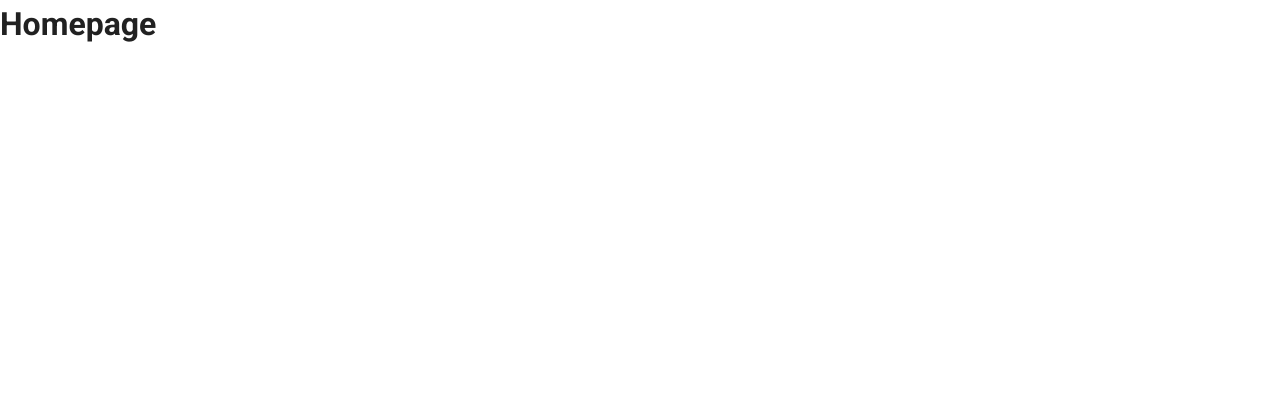
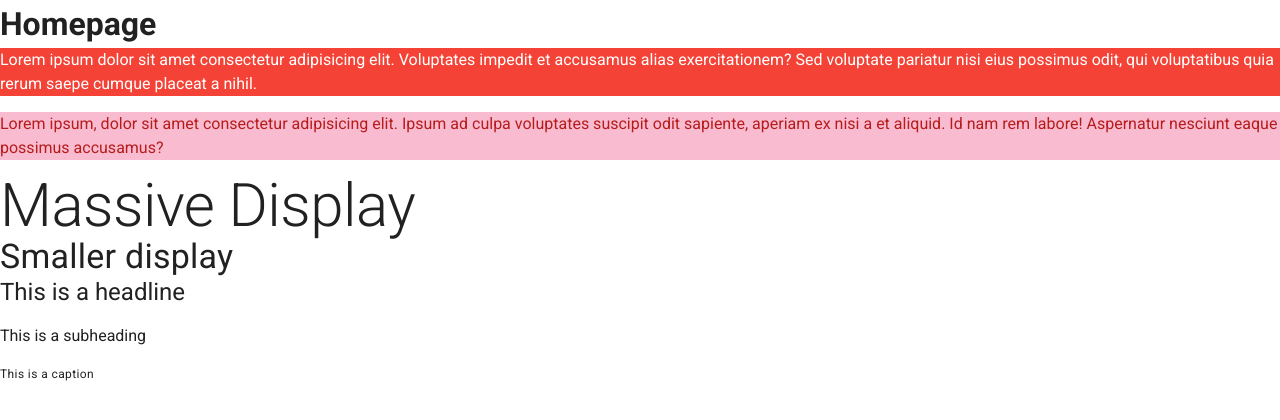
Before and after one commit to jonathanpperry/vuetify-todo, a Vue app: page / in a window 1280 px wide. Shown: the top 420 px of the page. Built offline with nearby package versions, Linux system fonts and the light colour scheme.

Commit message:
Went through text and colors

```diff
--- a/src/views/Home.vue
+++ b/src/views/Home.vue
@@ -1,11 +1,20 @@
 <template>
-<div class="home">
-  <h1>Homepage</h1>
-</div>
+  <div class="home">
+    <h1>Homepage</h1>
+    <p
+      class="red white--text"
+    >Lorem ipsum dolor sit amet consectetur adipisicing elit. Voluptates impedit et accusamus alias exercitationem? Sed voluptate pariatur nisi eius possimus odit, qui voluptatibus quia rerum saepe cumque placeat a nihil.</p>
+    <p
+      class="pink lighten-4 red--text text--darken-4"
+    >Lorem ipsum, dolor sit amet consectetur adipisicing elit. Ipsum ad culpa voluptates suscipit odit sapiente, aperiam ex nisi a et aliquid. Id nam rem labore! Aspernatur nesciunt eaque possimus accusamus?</p>
+    <h1 class="display-3">Massive Display</h1>
+    <h4 class="display-1">Smaller display</h4>
+    <p class="headline">This is a headline</p>
+    <p class="subheading">This is a subheading</p>
+    <p class="caption">This is a caption</p>
+  </div>
 </template>
 
 <script>
-
-export default {
-};
+export default {};
 </script>
```
